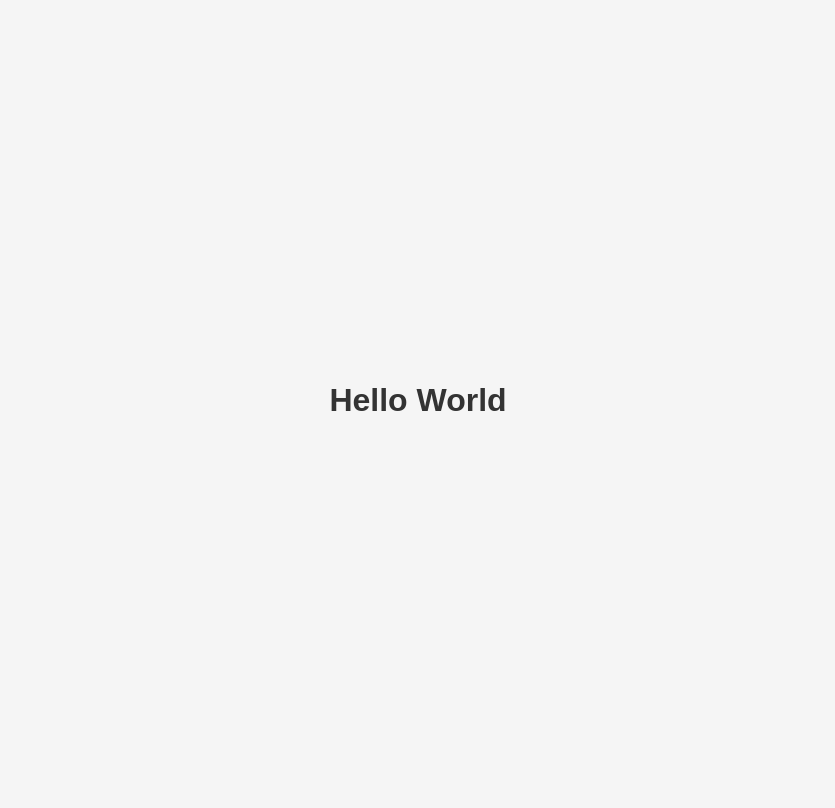
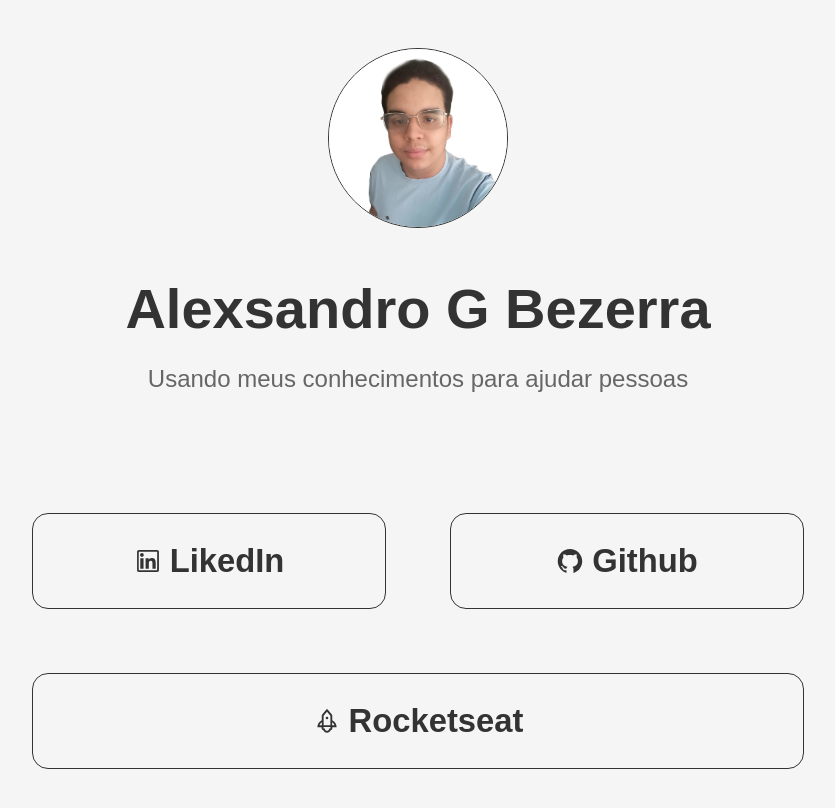
Before and after one commit to AlexsandroBezerra/about-me, a Next.js app: page / in a window 1280 px wide. Shown: the top 808 px of the page, without its empty margins (222-1057 px from the left). Built offline with nearby package versions, Linux system fonts and the light colour scheme.

Commit message:
feat: add home page

```diff
--- a/package.json
+++ b/package.json
@@ -11,6 +11,7 @@
     "next": "10.0.3",
     "react": "17.0.1",
     "react-dom": "17.0.1",
+    "react-icons": "^4.1.0",
     "styled-components": "^5.2.1"
   },
   "devDependencies": {
--- a/src/pages/index.tsx
+++ b/src/pages/index.tsx
@@ -1,9 +1,33 @@
-import { Container } from '../styles/pages/Home'
+import {
+  AiOutlineLinkedin,
+  AiOutlineGithub,
+  AiOutlineRocket
+} from 'react-icons/ai'
+import { Container, ButtonsContainer } from '../styles/pages/Home'
 
 const Home: React.FC = () => {
   return (
     <Container>
-      <h1>Hello World</h1>
+      <img src="alex.jpg" alt="Alexsandro G Bezerra" />
+
+      <h1>Alexsandro G Bezerra</h1>
+
+      <p>Usando meus conhecimentos para ajudar pessoas</p>
+
+      <ButtonsContainer>
+        <a href="https://www.linkedin.com/in/alexsandrobezerra/">
+          <AiOutlineLinkedin />
+          <h3>LikedIn</h3>
+        </a>
+        <a href="https://github.com/AlexsandroBezerra">
+          <AiOutlineGithub />
+          <h3>Github</h3>
+        </a>
+        <a href="https://app.rocketseat.com.br/me/alexsandro-bezerra">
+          <AiOutlineRocket />
+          <h3>Rocketseat</h3>
+        </a>
+      </ButtonsContainer>
     </Container>
   )
 }
--- a/src/styles/global.ts
+++ b/src/styles/global.ts
@@ -1,6 +1,10 @@
 import { createGlobalStyle } from 'styled-components'
 
 export default createGlobalStyle`
+  :root {
+    font-size: 60%;
+  }
+
   * {
     margin: 0;
     padding: 0;
@@ -14,10 +18,22 @@ export default createGlobalStyle`
 
   body, input, button {
     font-family: Arial, Helvetica, sans-serif;
-    font-size: 16px;
+    font-size: 1.6rem;
   }
 
   button {
     cursor: pointer;
   }
+
+  @media(min-width: 900px) {
+    :root {
+      font-size: 62.5%;
+    }
+  }
+
+  @media(max-width: 350px) {
+    :root {
+      font-size: 58.5%;
+    }
+  }
 `
--- a/src/styles/pages/Home.ts
+++ b/src/styles/pages/Home.ts
@@ -1,10 +1,71 @@
 import styled from 'styled-components'
 
 export const Container = styled.div`
+  text-align: center;
+
   display: flex;
   align-items: center;
-  justify-content: center;
+  flex-direction: column;
 
-  height: 100vh;
-  width: 100vw;
+  img {
+    width: 18rem;
+    height: 18rem;
+    border-radius: 50%;
+
+    border: 0.1rem solid #333;
+    margin: 4.8rem auto;
+  }
+
+  h1 {
+    font-size: 5.6rem;
+    margin: 0 4rem;
+  }
+
+  p {
+    margin: 2.4rem 4rem;
+    font-size: 2.4rem;
+    color: #666;
+  }
 `
+
+export const ButtonsContainer = styled.div`
+  display: flex;
+  flex-wrap: wrap;
+
+  margin: 3.2rem;
+  padding: 3.2rem;
+  width: 100%;
+  max-width: 90rem;
+
+  a {
+    display: flex;
+    align-items: center;
+    justify-content: center;
+    flex: 1;
+
+    border: 0.1rem solid #333;
+    font-size: 2.8rem;
+    color: #333;
+    text-decoration: none;
+    margin: 3.2rem;
+
+    height: 9.6rem;
+    padding: 3.2rem;
+    border-radius: 1.6rem;
+
+    h3 {
+      margin-left: 0.8rem;
+    }
+
+    &:hover {
+      color: #107fd2;
+      border: 0.1rem solid #107fd2;
+    }
+  }
+
+  @media (min-width: 900px) {
+    a {
+      min-width: 32rem;
+    }
+  }
+`
```
Also changed, not shown: public/alex.jpg (added), 1 other file (tests, documents, lock files or other folders).
